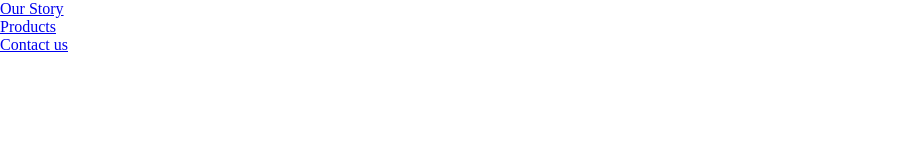
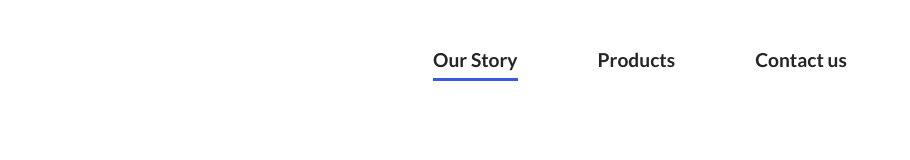
Before and after one commit to josetorresdeveloper/page-javascript-animacion, a plain HTML site: page index.html in a window 1280 px wide. Shown: the whole page, without its empty margins (0-910 px from the left). Drawn offline with nearby package versions, Linux system fonts and the light colour scheme.

Commit message:
Cuarto cambio

```diff
--- a/app.js
+++ b/app.js
@@ -0,0 +1,14 @@
+gsap.registerPlugin(Flip);
+
+const links = document.querySelectorAll(".nav-item a")
+const activeNav = document.querySelector(".active-nav")
+
+links.forEach((link) => {
+    link.addEventListener('Click', () => {
+        gsap.to(links, { color: "#252525" });
+
+        if (document.activeElement === link) {
+            gsap.to(link, { color: "#385ae0" });
+        }
+    });
+});
--- a/estilos.css
+++ b/estilos.css
@@ -3,3 +3,40 @@
     padding: 0;
     box-sizing: border-box;
 }
+
+body {
+    font-family: 'Lato', sans-serif;
+}
+
+nav {
+    padding: 3rem;
+    display: flex;
+    justify-content: center;
+}
+
+.nav-links{
+    display: flex;
+    list-style: none;
+    gap: 5rem;
+    font-size: 1.2rem;
+}
+
+.nav-links a {
+    text-decoration: none;
+    color: #252525;
+    font-weight: bold;
+}
+
+.nav-item{
+    position: relative;
+}
+
+.active-nav{
+    height: 3px;
+    background: #385ae0;
+    /* border-radius: 1rem; */
+    position: absolute;
+    left: 0;
+    bottom: -10px;
+    width: 100%;
+}
--- a/index.html
+++ b/index.html
@@ -5,7 +5,8 @@
     <meta name="viewport" content="width=device-width, initial-scale=1.0">
     <title>PAGE PRINCIPAL | COFFEE, MALTEADA, SMOOTHIES AND MORE</title>
     <link rel="stylesheet" href="./estilos.css">
-    <link href="https://fonts.googleapis.com/css2?family=Roboto:ital,wght@0,100;0,300;0,400;0,500;1,100;1,300;1,400;1,500&display=swap" rel="stylesheet">
+    <!-- <link href="https://fonts.googleapis.com/css2?family=Roboto:ital,wght@0,100;0,300;0,400;0,500;1,100;1,300;1,400;1,500&display=swap" rel="stylesheet"> -->
+    <link href="https://fonts.googleapis.com/css2?family=Lato:ital,wght@0,100;0,300;0,400;0,700;1,100;1,300;1,400&display=swap" rel="stylesheet">
 </head>
 <body>
 
```
